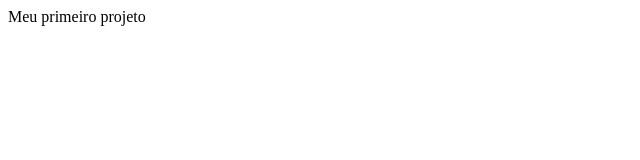
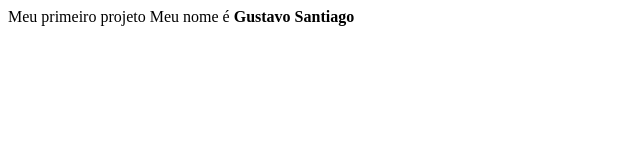
Before and after one commit to gustasr1/TesteGitUCGestaoQualidade2025Ter, a plain HTML site: page index.html in a window 1280 px wide. Shown: the whole page, without its empty margins (0-640 px from the left). Drawn offline with Linux system fonts and the light colour scheme.

Commit message:
Fizemos uma modificação no aqruivo index.html

```diff
--- a/index.html
+++ b/index.html
@@ -1,7 +1,11 @@
 <!DOCTYPE html>
 <html>
-   <head>
-       <title>Meu primeiro projeto</title>
-   </head>
-   <body>Meu primeiro projeto</body>
-<html>
+  <head>
+    <title>Meu primeiro projeto</title>
+  </head>
+  <body>
+Meu primeiro projeto
+
+Meu nome é <b>Gustavo Santiago</b>
+  </body>
+</html>
```
